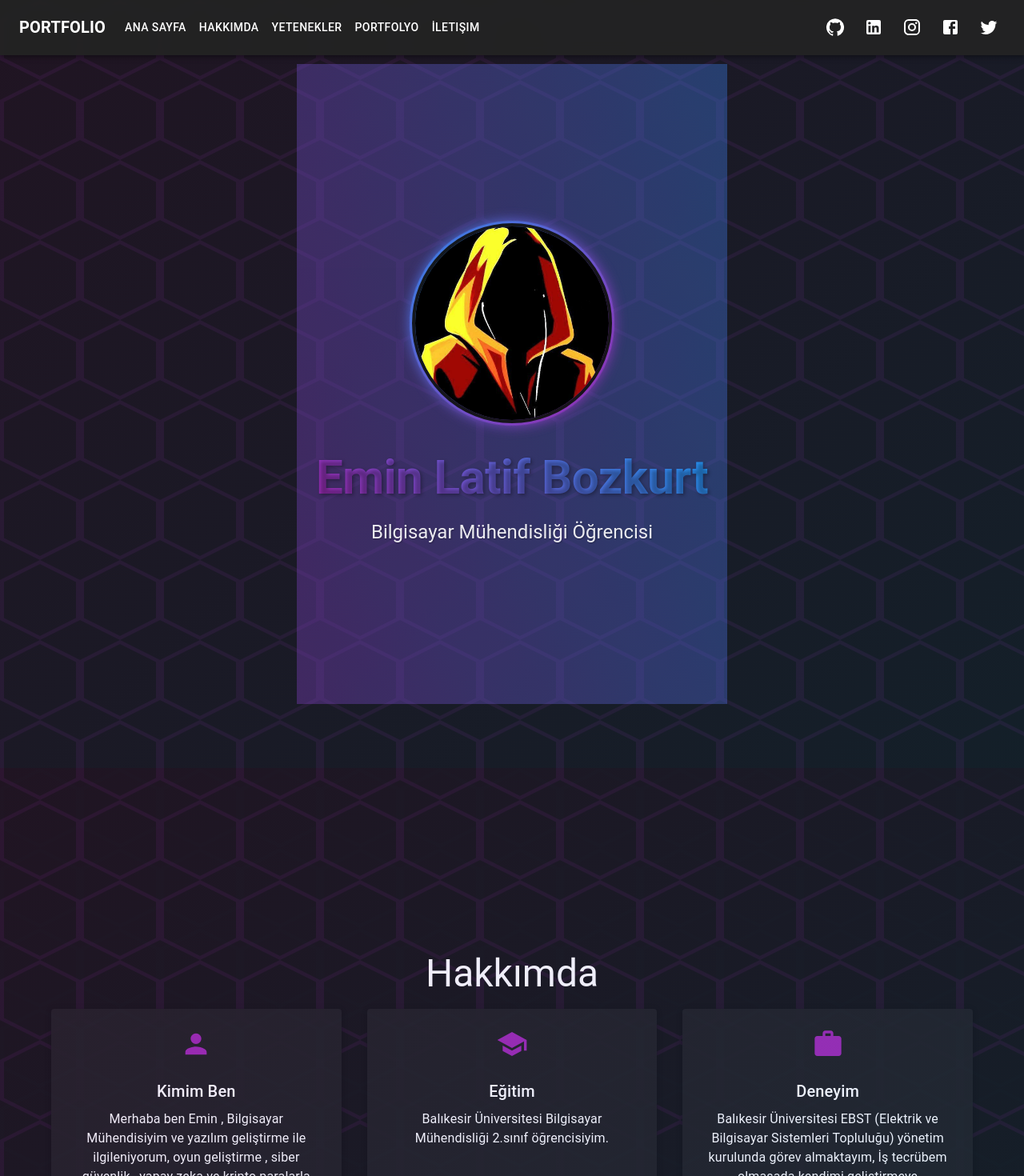
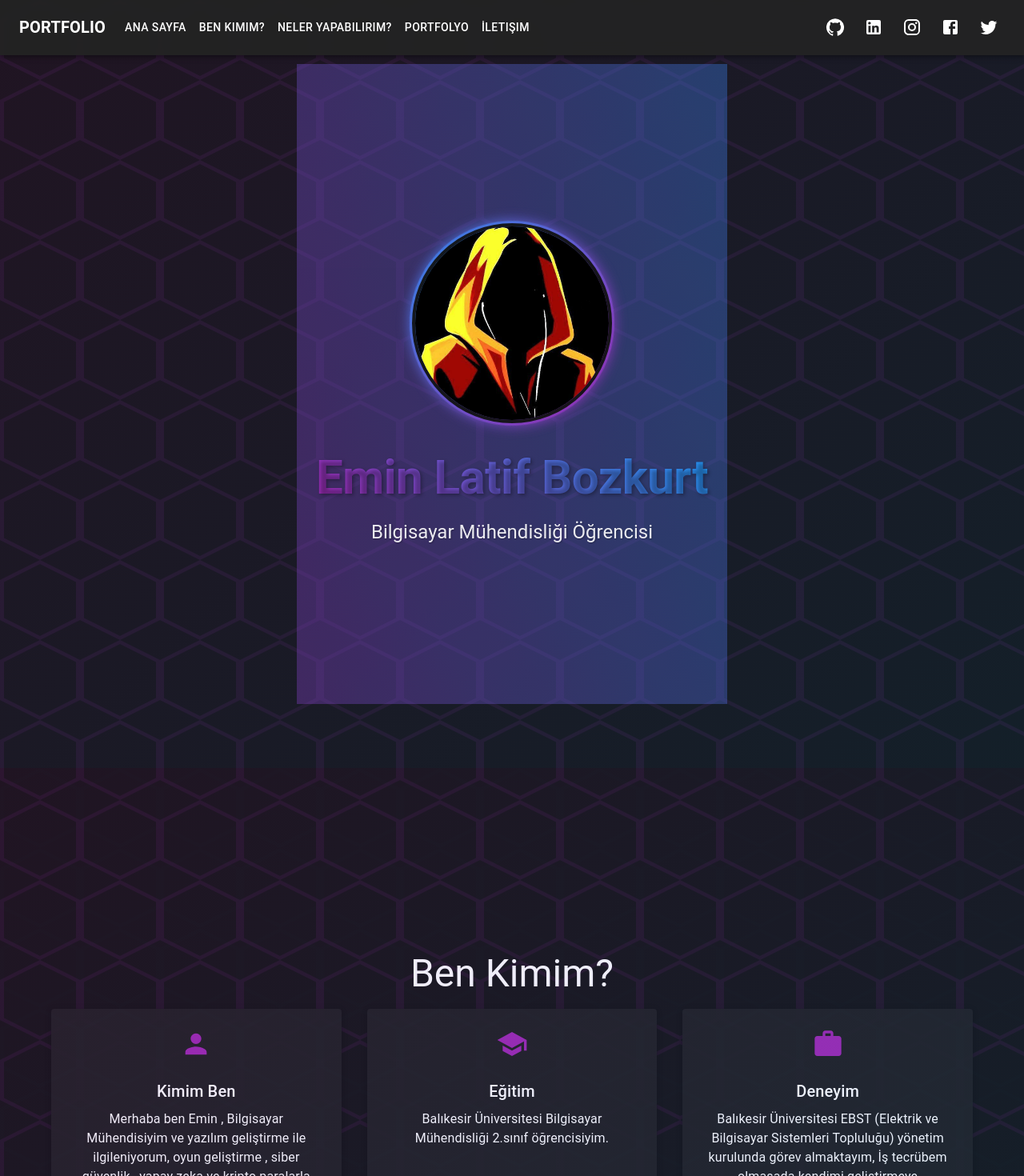
Before and after one commit to EminLatifBozkurt/Eminportfolio, a React (Create React App) app: page / in a window 1280 px wide. Shown: the top 1470 px of the page at 80% size. Built offline with nearby package versions, Linux system fonts and the light colour scheme.

Commit message:
değişiklik
commmıt

```diff
--- a/package.json
+++ b/package.json
@@ -15,7 +15,7 @@
     "react-dom": "^18.2.0",
     "react-icons": "^5.5.0",
     "react-scripts": "5.0.1",
-    "react-scroll": "^1.9.0",
+    "react-scroll": "^1.9.3",
     "web-vitals": "^2.1.4",
     "yup": "^1.3.3"
   },
--- a/src/App.js
+++ b/src/App.js
@@ -73,7 +73,7 @@ function App() {
       <div className="App">
         <Navbar />
         <main>
-          <section id="home"><Home /></section>
+          <section id="top"><Home /></section>
           <section id="about"><About /></section>
           <section id="skills"><Skills /></section>
           <section id="portfolio"><Portfolio /></section>
--- a/src/components/About.js
+++ b/src/components/About.js
@@ -6,7 +6,7 @@ function About() {
   return (
     <Container>
       <Typography variant="h3" component="h2" gutterBottom>
-        Hakkımda
+        Ben Kimim?
       </Typography>
       <Grid container spacing={4}>
         <Grid item xs={12} md={4}>
--- a/src/components/Navbar.js
+++ b/src/components/Navbar.js
@@ -12,10 +12,10 @@ import {
   Stack,
 } from '@mui/material';
 import MenuIcon from '@mui/icons-material/Menu';
-import { Link } from 'react-scroll';
+import { Link as ScrollLink } from 'react-scroll';
 import { GitHub, Twitter, Facebook, LinkedIn, Instagram } from '@mui/icons-material';
 
-const pages = ['Ana Sayfa', 'Hakkımda', 'Yetenekler', 'Portfolyo', 'İletişim'];
+const pages = ['Ana Sayfa', 'Ben Kimim?', 'Neler Yapabilirim?', 'Portfolyo', 'İletişim'];
 
 const socialLinks = [
   { icon: <GitHub />, url: 'https://github.com/EminLatifBozkurt', label: 'GitHub' },
@@ -34,6 +34,17 @@ function Navbar() {
 
   const handleCloseNavMenu = () => {
     setAnchorElNav(null);
+  };
+
+  const getSectionId = (page) => {
+    switch(page) {
+      case 'Ana Sayfa': return 'top';
+      case 'Ben Kimim?': return 'about';
+      case 'Neler Yapabilirim?': return 'skills';
+      case 'Portfolyo': return 'portfolio';
+      case 'İletişim': return 'contact';
+      default: return '';
+    }
   };
 
   return (
@@ -85,16 +96,16 @@ function Navbar() {
             >
               {pages.map((page) => (
                 <MenuItem key={page} onClick={handleCloseNavMenu}>
-                  <Link
-                    to={page.toLowerCase()}
+                  <ScrollLink
+                    to={getSectionId(page)}
                     spy={true}
                     smooth={true}
                     offset={-64}
                     duration={500}
-                    style={{ textDecoration: 'none', color: 'inherit' }}
+                    style={{ textDecoration: 'none', color: 'inherit', width: '100%', textAlign: 'center' }}
                   >
-                    <Typography textAlign="center">{page}</Typography>
-                  </Link>
+                    {page}
+                  </ScrollLink>
                 </MenuItem>
               ))}
               <Box sx={{ borderTop: 1, borderColor: 'divider', mt: 1, pt: 1 }}>
@@ -150,8 +161,8 @@ function Navbar() {
                 key={page}
                 sx={{ my: 2, color: 'white', display: 'block' }}
               >
-                <Link
-                  to={page.toLowerCase()}
+                <ScrollLink
+                  to={getSectionId(page)}
                   spy={true}
                   smooth={true}
                   offset={-64}
@@ -159,7 +170,7 @@ function Navbar() {
                   style={{ textDecoration: 'none', color: 'inherit' }}
                 >
                   {page}
-                </Link>
+                </ScrollLink>
               </Button>
             ))}
           </Box>
--- a/src/components/Skills.js
+++ b/src/components/Skills.js
@@ -30,7 +30,7 @@ function Skills() {
           textShadow: '0 0 20px rgba(156, 39, 176, 0.3)',
         }}
       >
-        Yetenekler
+        Neler Yapabilirim?
       </Typography>
       <Grid container spacing={3}>
         {skills.map((skill) => (
```
Also changed, not shown: 1 other file (tests, documents, lock files or other folders).
